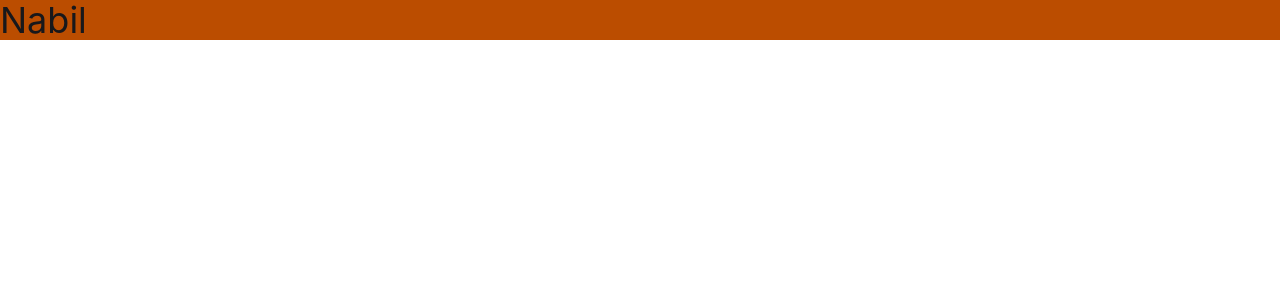
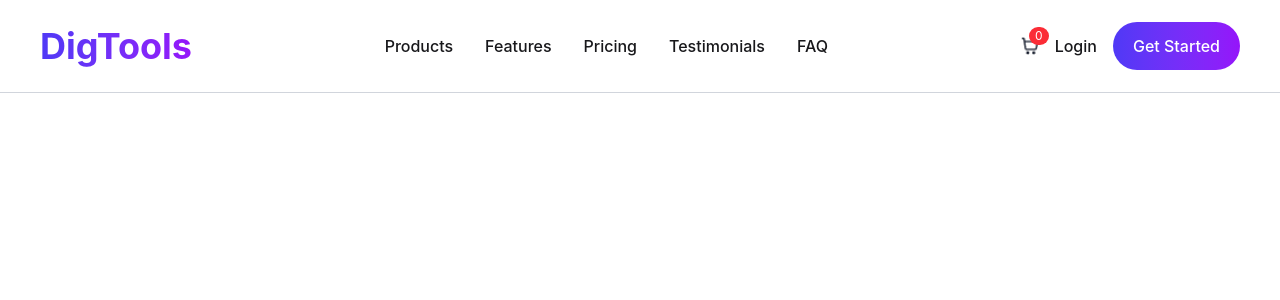
Before and after one commit to Nabil593/B13-A6-DigiTools-Platform, a React (Vite) app: page / in a window 1280 px wide. Shown: the top 300 px of the page. Built offline with nearby package versions, Linux system fonts and the light colour scheme.

Commit message:
Nav design done

```diff
--- a/index.html
+++ b/index.html
@@ -1,5 +1,5 @@
 <!doctype html>
-<html lang="en">
+<html lang="en" data-theme = "light">
   <head>
     <meta charset="UTF-8" />
     <link rel="icon" type="image/svg+xml" href="/favicon.svg" />
--- a/package.json
+++ b/package.json
@@ -13,6 +13,7 @@
     "@tailwindcss/vite": "^4.2.2",
     "react": "^19.2.4",
     "react-dom": "^19.2.4",
+    "react-icons": "^5.6.0",
     "tailwindcss": "^4.2.2"
   },
   "devDependencies": {
--- a/src/App.jsx
+++ b/src/App.jsx
@@ -1,9 +1,10 @@
 import React from 'react';
+import Navber from './Components/Navber/Navber';
 
 const App = () => {
   return (
     <div>
-      <h2 className='text-4xl bg-amber-700 '>Nabil</h2>
+      <Navber />
     </div>
   );
 };
--- /dev/null
+++ b/src/Components/Navber/Navber.jsx
@@ -0,0 +1,33 @@
+import React from 'react';
+import soppingCard from '../../assets/products/shopping-cart.png';
+
+const Navber = () => {
+    return (
+        <div className='border-b-1 border-gray-300'>
+            <div className='w-full max-w-[1200px] lg:px-0 md:px-12 sm:px-12 px-12 mx-auto lg:h-[92px] md:h-20 sm:h-18 h-18 flex justify-between items-center'>
+                <div><h1 className='lg:text-4xl md:text-3xl text-3xl font-bold bg-gradient-to-r from-[#4F39F6] to-[#9514FA] bg-clip-text text-transparent leading-tight py-1'>DigTools</h1></div>
+
+                <div className='lg:block md:hidden sm:hidden hidden'>
+                    <ul className='flex gap-8 text-[16px] font-medium'>
+                        <li><a href="#">Products</a></li>
+                        <li><a href="#">Features</a></li>
+                        <li><a href="#">Pricing</a></li>
+                        <li><a href="#">Testimonials</a></li>
+                        <li><a href="#">FAQ</a></li>
+                    </ul>
+                </div>
+
+
+
+                <div className='lg:flex md:hidden sm:hidden hidden gap-4 items-center'>
+                    <div className='relative'><img src={soppingCard} alt="Shopping-Cart" className='w-[18px]'/>
+                    <span className='absolute -top-2.5 -right-2.5 text-[12px] bg-red-500 px-[6px] rounded-full text-white '>0</span></div>
+                    <a href="#" className='text-[16px] font-medium'>Login</a>
+                    <button className='px-5 py-3 bg-gradient-to-r from-[#4F39F6] to-[#9514FA] text-[16px] font-medium text-white rounded-full cursor-pointer'>Get Started</button>
+                </div>
+            </div>
+        </div>
+    );
+};
+
+export default Navber;
```
Also changed, not shown: 1 other file (tests, documents, lock files or other folders).
